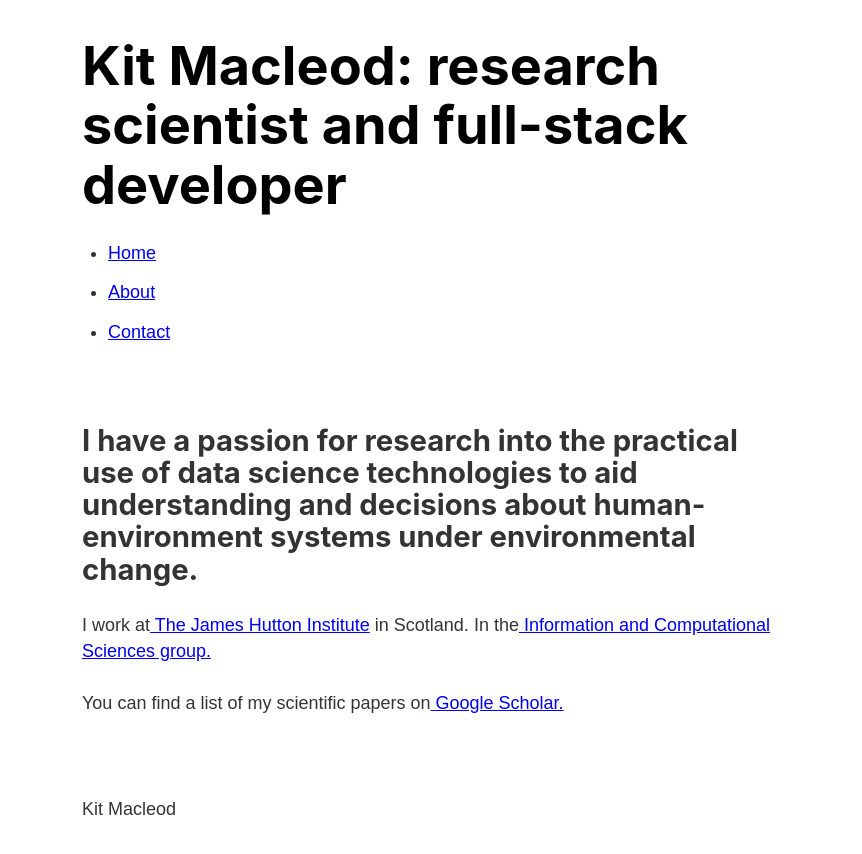
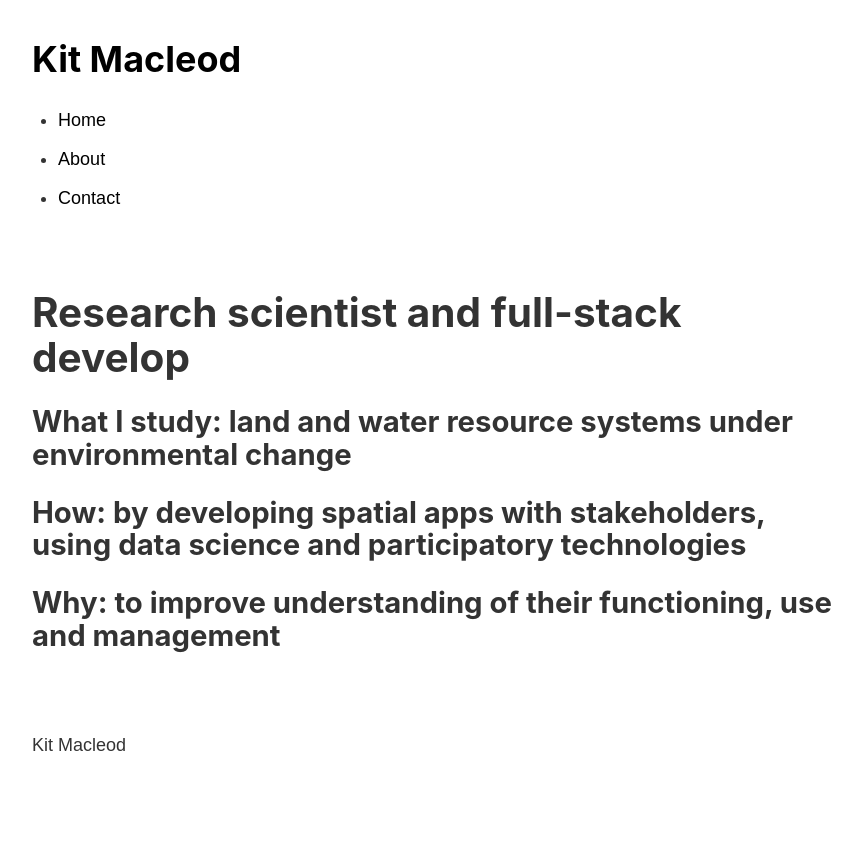
Before and after one commit to kitmacleod/personal-pages, a Gatsby site: page / in a window 1280 px wide. Shown: the whole page, without its empty margins (201-1063 px from the left). After the commit the page ends 802 px from the top, so only its background shows below. Built offline with nearby package versions, Linux system fonts and the light colour scheme; Gatsby itself is replaced by a stand-in of ours.

Commit message:
Added text to home page, altered link css

```diff
--- a/gatsby-config.js
+++ b/gatsby-config.js
@@ -1,6 +1,6 @@
 module.exports = {
   siteMetadata: {
-    title: 'Kit Macleod: research scientist and full-stack developer',
+    title: 'Kit Macleod',
     author: 'Kit Macleod'
   },
   plugins: [
--- a/src/components/head.js
+++ b/src/components/head.js
@@ -13,7 +13,7 @@ const Head = ({ title }) => {
     }
   `)
   return (
-    <Helmet title={`${title} | ${data.site.siteMetadata.title}`} />
+    <Helmet title={`${title} | ${data.site.siteMetadata.title}`}/>
   )
 }
 
--- a/src/components/header.module.scss
+++ b/src/components/header.module.scss
@@ -4,7 +4,7 @@
 
 .title {
   color: #000000;
-  font-size: 3rem;
+  font-size: 2rem;
   text-decoration: none;
 }
 
--- a/src/components/layout.module.scss
+++ b/src/components/layout.module.scss
@@ -1,6 +1,6 @@
 .container {
   margin: 0 auto;
-  max-width: 750px;
+  max-width: 850px;
   padding: 1rem;
 
   display: flex;
--- a/src/pages/index.js
+++ b/src/pages/index.js
@@ -7,13 +7,11 @@ const IndexPage = () =>  {
   return(
     <Layout>
     <Head title="Home" />
-    <h2>I have a passion for research into the practical use of data science technologies
-     to aid understanding and decisions about human-environment systems under environmental change.</h2>
-     <p>I work at
-     <a href="https://www.hutton.ac.uk/"> The James Hutton Institute</a> in Scotland. In the
-     <a href="https://www.hutton.ac.uk/research/groups/information-and-computational-sciences"> Information and Computational Sciences group. </a></p>
-     <p>You can find a list of my scientific papers on
-     <a href="https://scholar.google.co.uk/citations?hl=en&user=0ZmOjTAAAAAJ&view_op=list_works&sortby=pubdate"> Google Scholar.</a></p>
+    <h1>Research scientist and full-stack develop </h1>
+    <h2>What I study: land and water resource systems under environmental change</h2>
+    <h2>How: by developing spatial apps with stakeholders, using data science and participatory technologies</h2>
+    <h2>Why: to improve understanding of their functioning, use and management</h2>
+    <h2> </h2>
 
 
     </Layout>
--- a/src/styles/index.scss
+++ b/src/styles/index.scss
@@ -43,11 +43,15 @@ template {
 }
 a {
   background-color: transparent;
+  color: black;
   -webkit-text-decoration-skip: objects;
+  text-decoration: none;
 }
 a:active,
 a:hover {
+  border-bottom: 1px dotted;
   outline-width: 0;
+  font-weight: bolder;
 }
 abbr[title] {
   border-bottom: none;
```
Also changed, not shown: src/pages/about.js (+9 -1 lines), src/pages/blog.js (added, +12 -0 lines).
